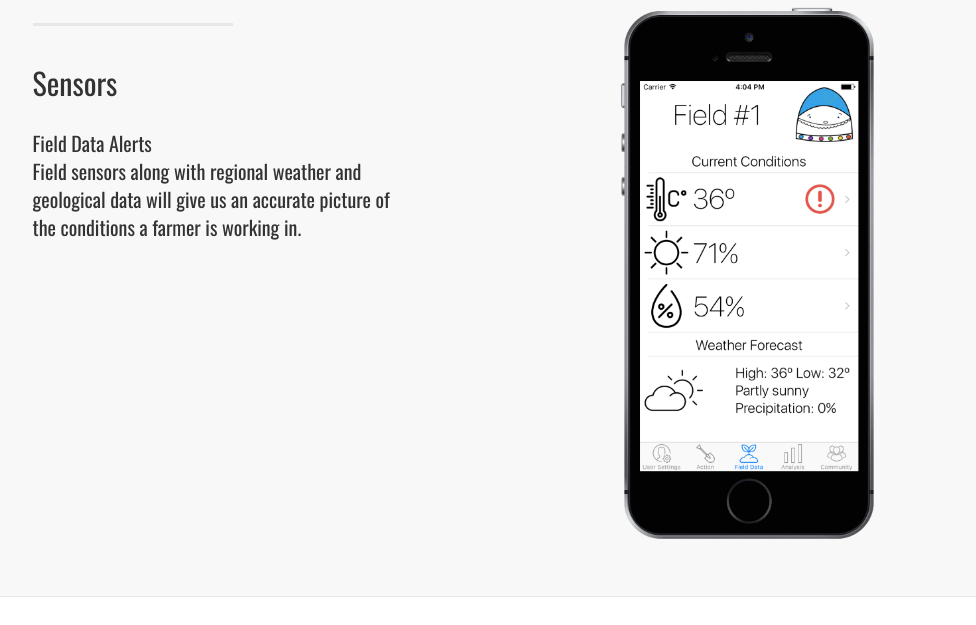
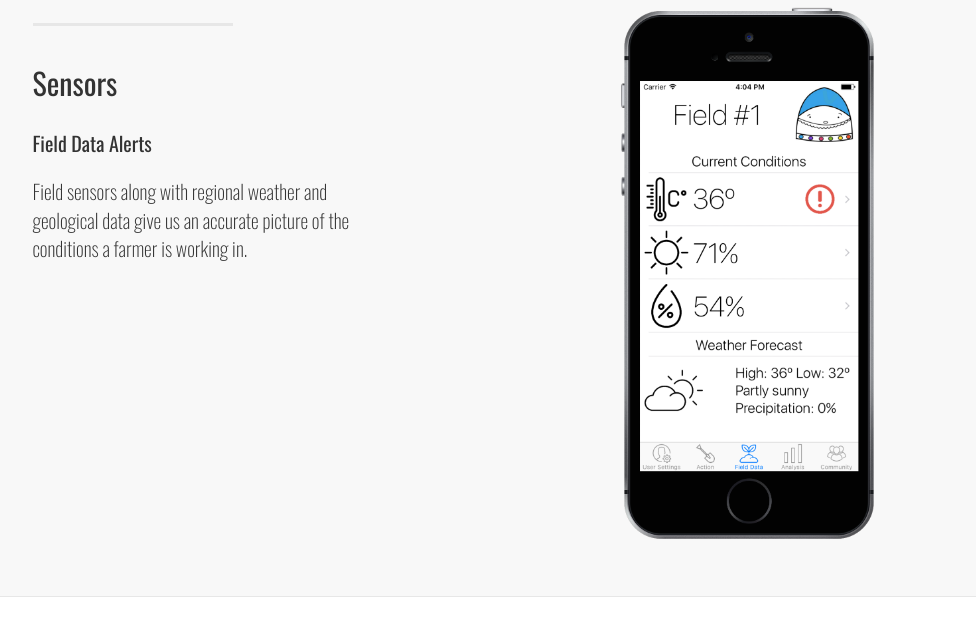
Before and after one commit to TsubasaK111/konoby-lp, a website: page src/index.html in a window 1280 px wide. Shown: the part 1011-1636 px from the top of the page, without its empty margins (135-1111 px from the left). Drawn offline with nearby package versions, Linux system fonts and the light colour scheme.

Commit message:
fix: correct html syntax

```diff
--- a/src/index.html
+++ b/src/index.html
@@ -121,8 +121,10 @@
                     <div class="clearfix"></div>
                     <h2 class="section-heading">Sensors</h2>
                     <p class="lead">
-                        Field Data Alerts <br>
-                        Field sensors along with regional weather and geological data will give us an accurate picture of the conditions a farmer is working in.
+                        Field Data Alerts
+                    </p>
+                    <p class="feature-explanation">
+                        Field sensors along with regional weather and geological data give us an accurate picture of the conditions a farmer is working in.
                     </p>
                 </div>
                 <div class="col-lg-offset-2 col-lg-3 col-sm-6">
```
